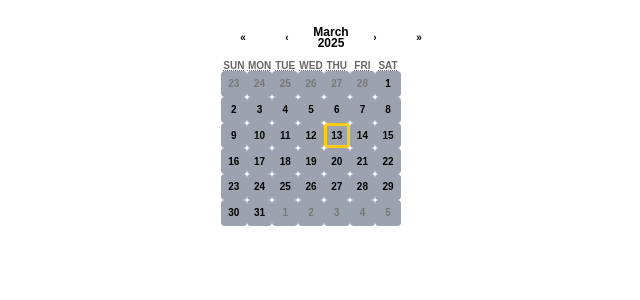
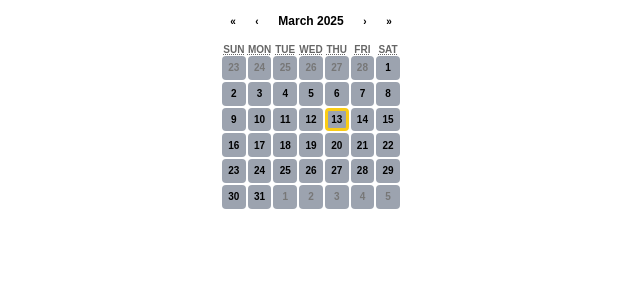
Before and after one commit to kkodai1209/heatmap-widget, a Next.js app: page / in a window 1280 px wide. Shown: the top 300 px of the page, without its empty margins (329-969 px from the left). Built offline with nearby package versions, Linux system fonts and the light colour scheme; no server answers.

Commit message:
Fix Netlify deploy issues

```diff
--- a/src/app/page.js
+++ b/src/app/page.js
@@ -1,26 +1,22 @@
-import React, { useState, useEffect } from "react";
+"use client";
+
+import React, { useState } from "react";
 import Calendar from "react-calendar";
 import "react-calendar/dist/Calendar.css";
 import { format, isToday, isSameMonth } from "date-fns";
+import { enUS } from "date-fns/locale"; // 英語のロケールをインポート
 
-const HeatmapCalendar = () => {
-  const [heatmapData, setHeatmapData] = useState({});
+export default function Home() {
+  const [selectedDate, setSelectedDate] = useState(null);
 
-  useEffect(() => {
-    fetch("/api/fetchData")
-      .then(response => response.json())
-      .then(data => {
-        const heatmapData = data.reduce((acc, { date, hours }) => {
-          acc[date] = hours;
-          return acc;
-        }, {});
-        setHeatmapData(heatmapData);
-      });
-  }, []);
+  // 仮の勉強データ（日付: 勉強時間）
+  const studyData = {
+  };
 
+  // 勉強時間に応じたクラスを決定
   const getTileClass = (date) => {
     const dateStr = format(date, "yyyy-MM-dd");
-    const hours = heatmapData[dateStr] || 0;
+    const hours = studyData[dateStr] || 0;
 
     if (hours >= 10) return "tile-green-6";
     if (hours >= 8) return "tile-green-5";
@@ -32,15 +28,17 @@ const HeatmapCalendar = () => {
   };
 
   return (
-    <div className="flex flex-col items-center min-h-screen p-4" style={{ backgroundColor: "white" }}>
+    <div className="flex flex-col items-center min-h-screen p-0" style={{ backgroundColor: "white" }}>
       <Calendar
         locale="en-US"
+        onClickDay={(date) => setSelectedDate(format(date, "yyyy-MM-dd"))}
         tileClassName={({ date, view }) => {
           if (view !== "month") return "";
 
           const dateStr = format(date, "yyyy-MM-dd");
           let className = getTileClass(date); // 勉強時間に応じた色
 
+          if (selectedDate === dateStr) className += " tile-selected";
           if (isToday(date)) className += " tile-today";
           if (!isSameMonth(date, new Date())) className += " tile-neighboring-month";
 
@@ -93,10 +91,14 @@ const HeatmapCalendar = () => {
           margin-bottom: 0 !important; /* マージンを0に */
           padding: 0; /* パディングを0に */
         }
+        .react-calendar__navigation button {
+          min-width: 24px; /* ナビゲーションボタンの幅を小さく */
+          padding: 2px; /* ボタンのパディングを小さく */
+        }
         .react-calendar__tile {
           padding: 2px; /* パディングを最小限に */
           border-radius: 4px; /* ボーダー半径を調整 */
-          margin: 0 !important; /* マージンを0に */
+          margin: 1px !important; /* マージンを0に */
           text-align: center;
           color: black;
           font-weight: bold;
@@ -118,6 +120,4 @@ const HeatmapCalendar = () => {
       `}</style>
     </div>
   );
-};
-
-export default HeatmapCalendar;
+}
```
